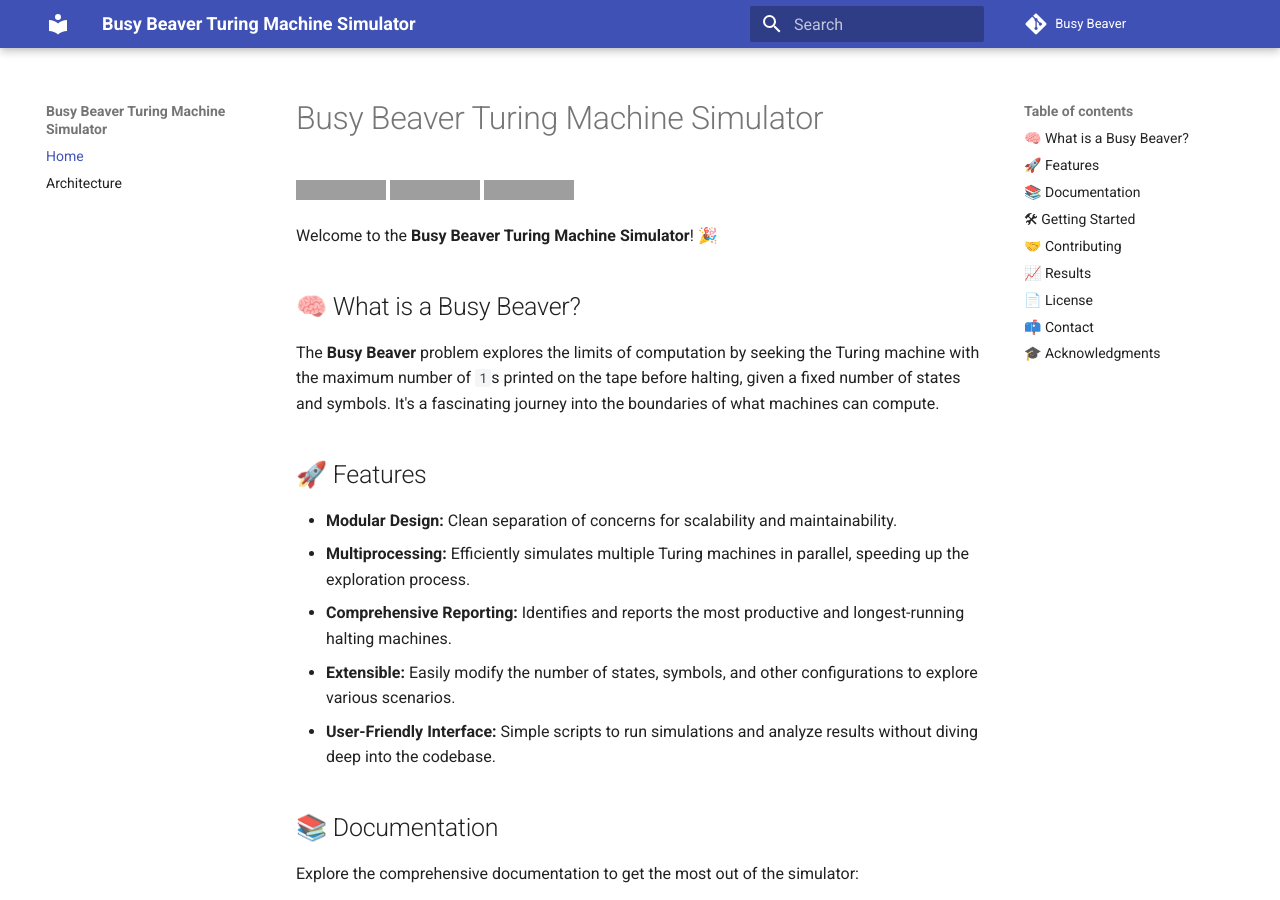
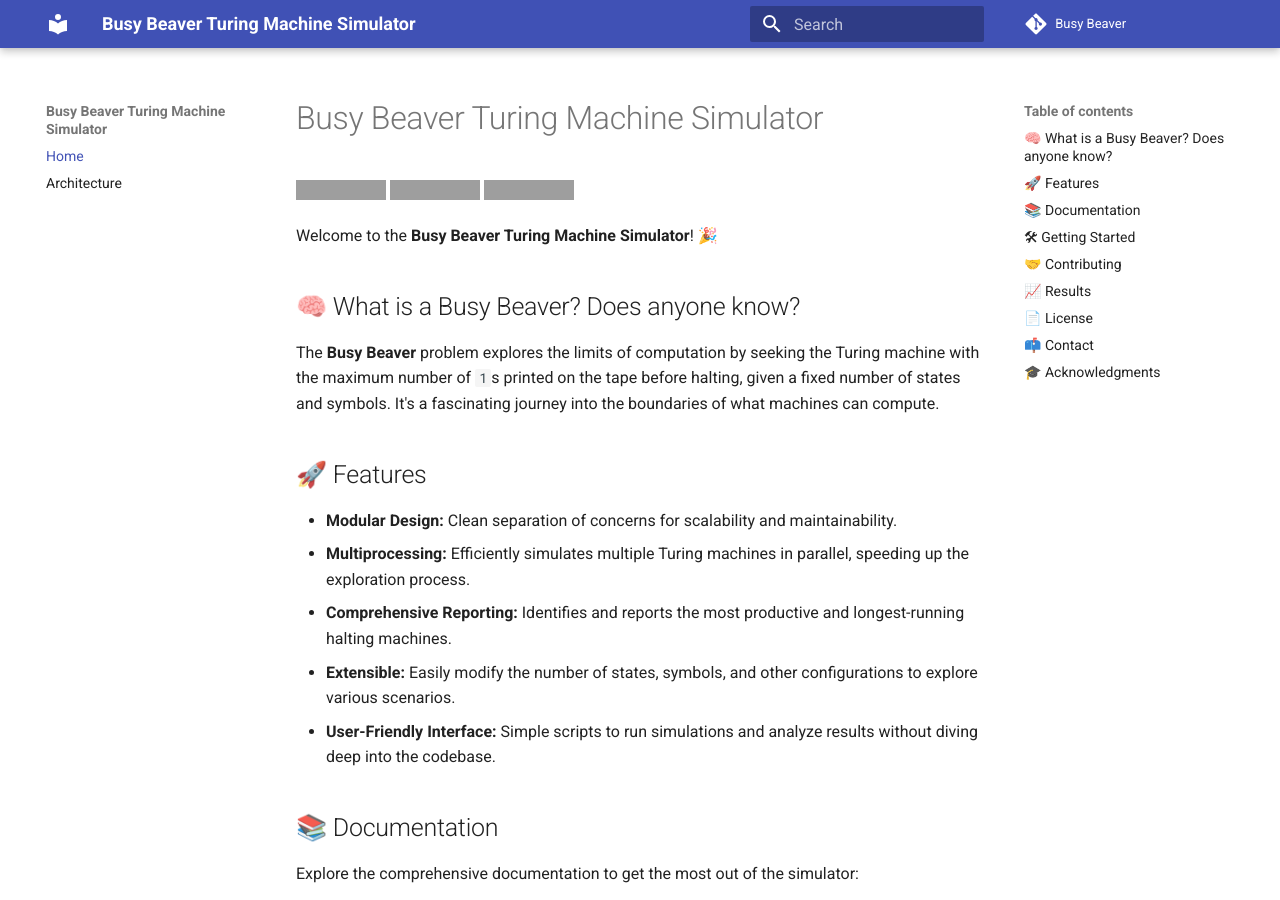
Before and after one commit to starolis/busy-beaver, an MkDocs documentation site: the page built from docs/index.md, in a window 1280 px wide and 900 px high. Built offline with MkDocs 1.6.1 and Material for MkDocs 9.7.7, drawn with Linux system fonts in a browser that asks for light colours; comment, search, counter and statistics services are not loaded; grey boxes are pictures that could not be loaded.

```diff
--- a/docs/index.md
+++ b/docs/index.md
@@ -6,7 +6,7 @@
 
 Welcome to the **Busy Beaver Turing Machine Simulator**! 🎉
 
-## 🧠 What is a Busy Beaver?
+## 🧠 What is a Busy Beaver? Does anyone know?
 
 The **Busy Beaver** problem explores the limits of computation by seeking the Turing machine with the maximum number of `1`s printed on the tape before halting, given a fixed number of states and symbols. It's a fascinating journey into the boundaries of what machines can compute.
 
```
